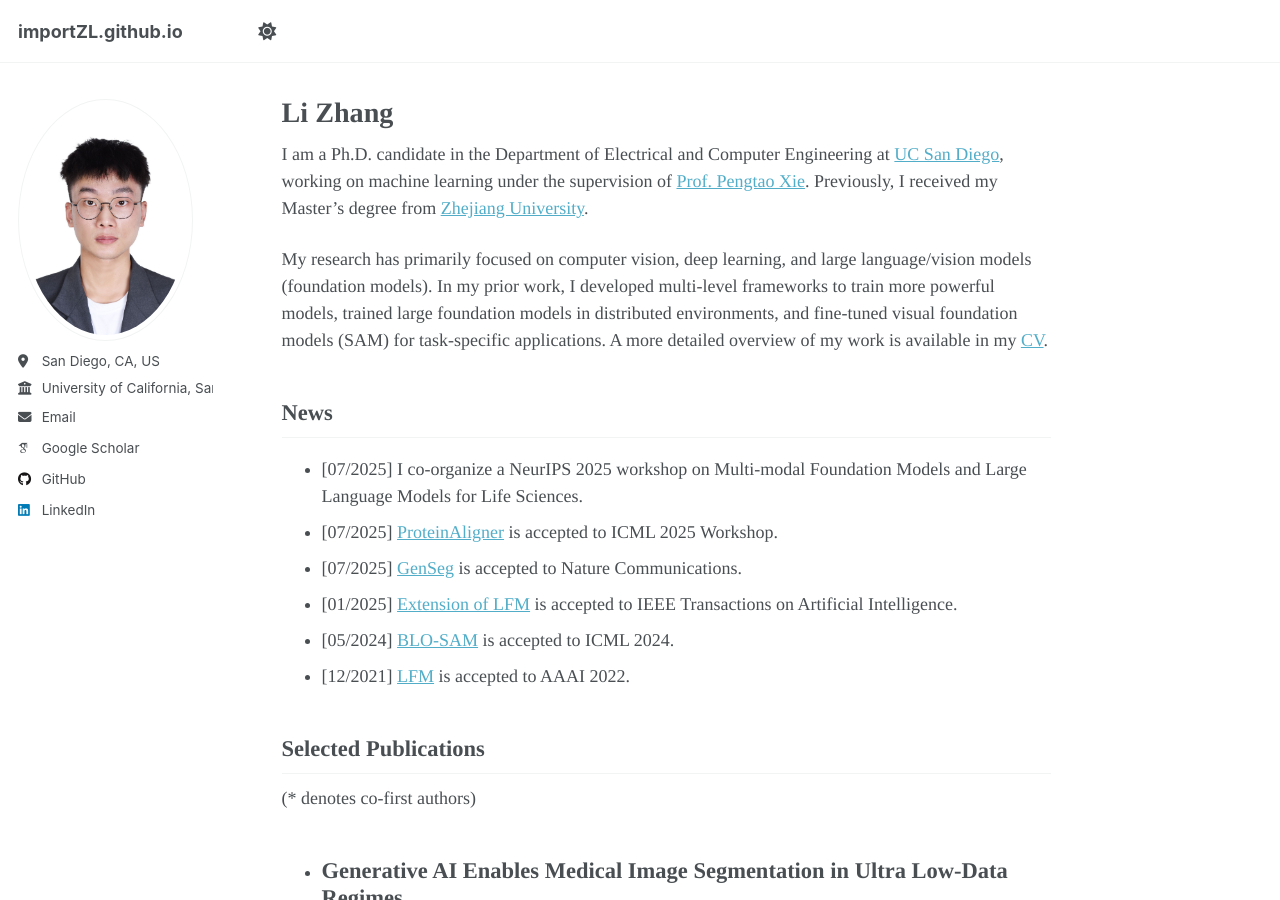
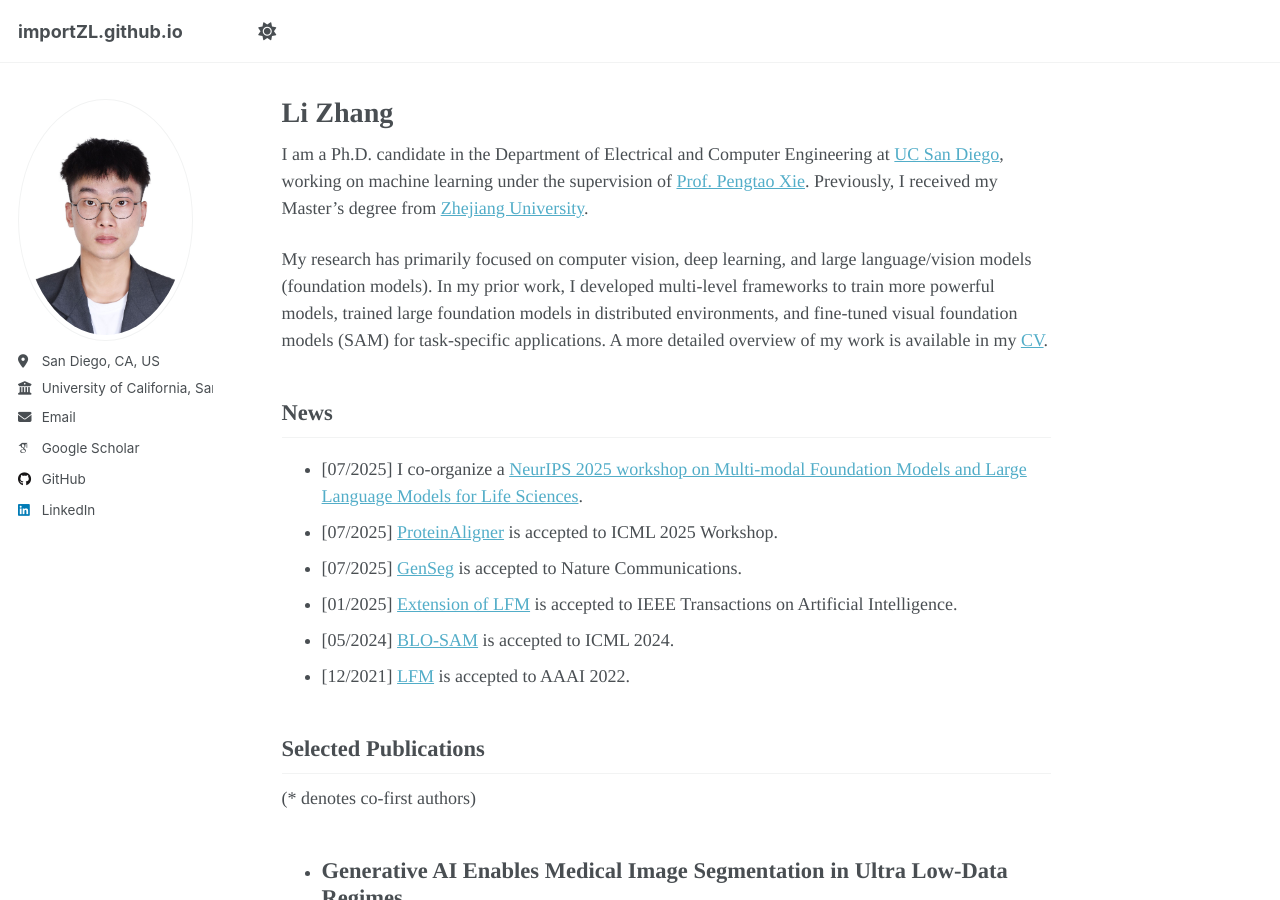
Before and after one commit to importZL/importZL.github.io, a Jekyll site: the page built from _pages/about.md, in a window 1280 px wide and 900 px high. Built offline with Jekyll 4.4.1, drawn with Linux system fonts in a browser that asks for light colours; some web fonts are replaced; a script that is not in the unit is left out; part of the change alters nothing that is shown.

```diff
--- a/_pages/about.md
+++ b/_pages/about.md
@@ -14,7 +14,7 @@ My research has primarily focused on computer vision, deep learning, and large l
 
 News
 ------
-- [07/2025] I co-organize a NeurIPS 2025 workshop on Multi-modal Foundation Models and Large Language Models for Life Sciences.
+- [07/2025] I co-organize a [NeurIPS 2025 workshop on Multi-modal Foundation Models and Large Language Models for Life Sciences](https://neurips.cc/virtual/2025/workshop/109536).
 - [07/2025] [ProteinAligner](https://www.biorxiv.org/content/10.1101/2024.10.06.616870v1) is accepted to ICML 2025 Workshop.
 - [07/2025] [GenSeg](https://www.nature.com/articles/s41467-025-61754-6) is accepted to Nature Communications.
 - [01/2025] [Extension of LFM](https://ieeexplore.ieee.org/abstract/document/10855680) is accepted to IEEE Transactions on Artificial Intelligence.
```
